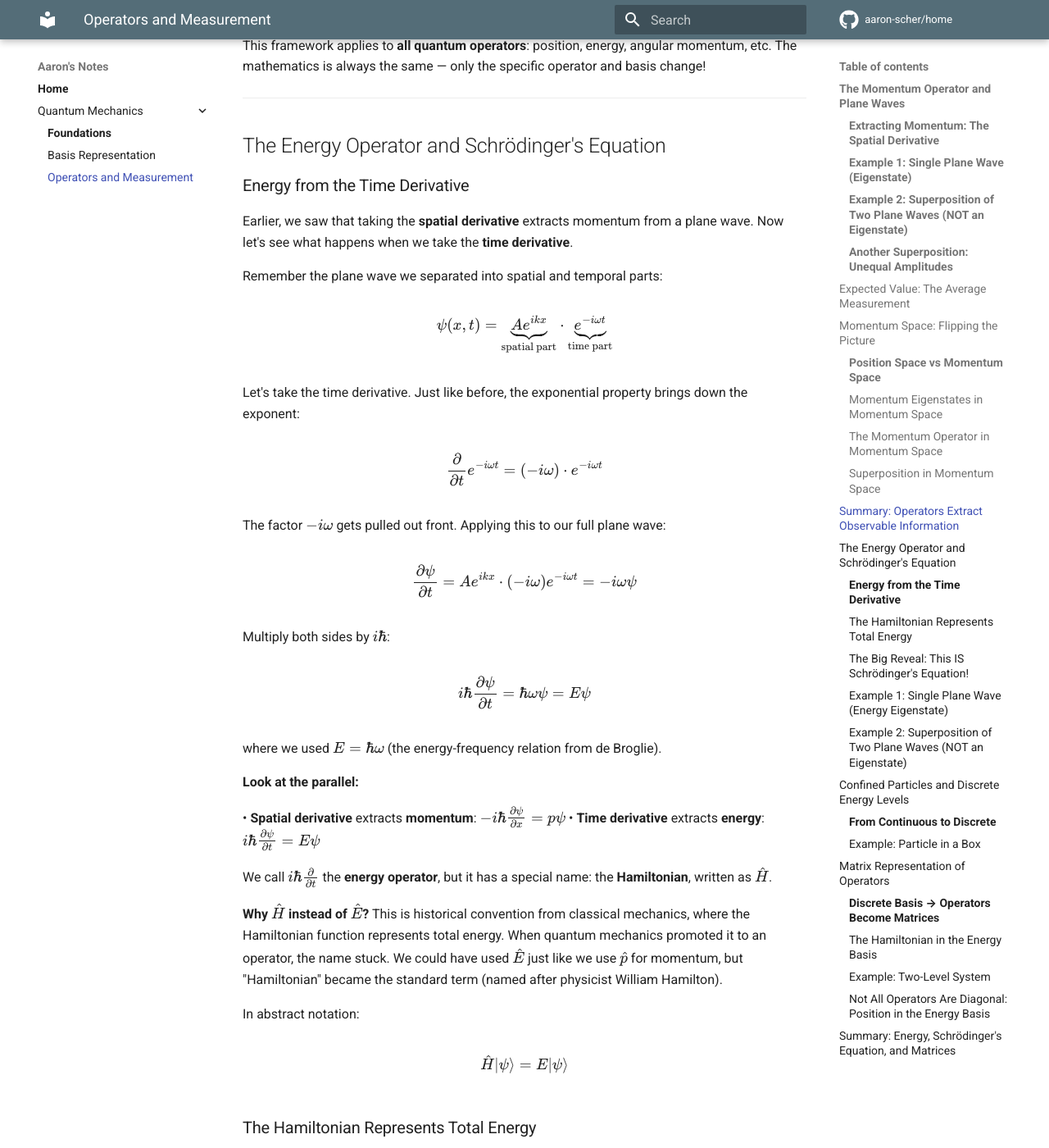
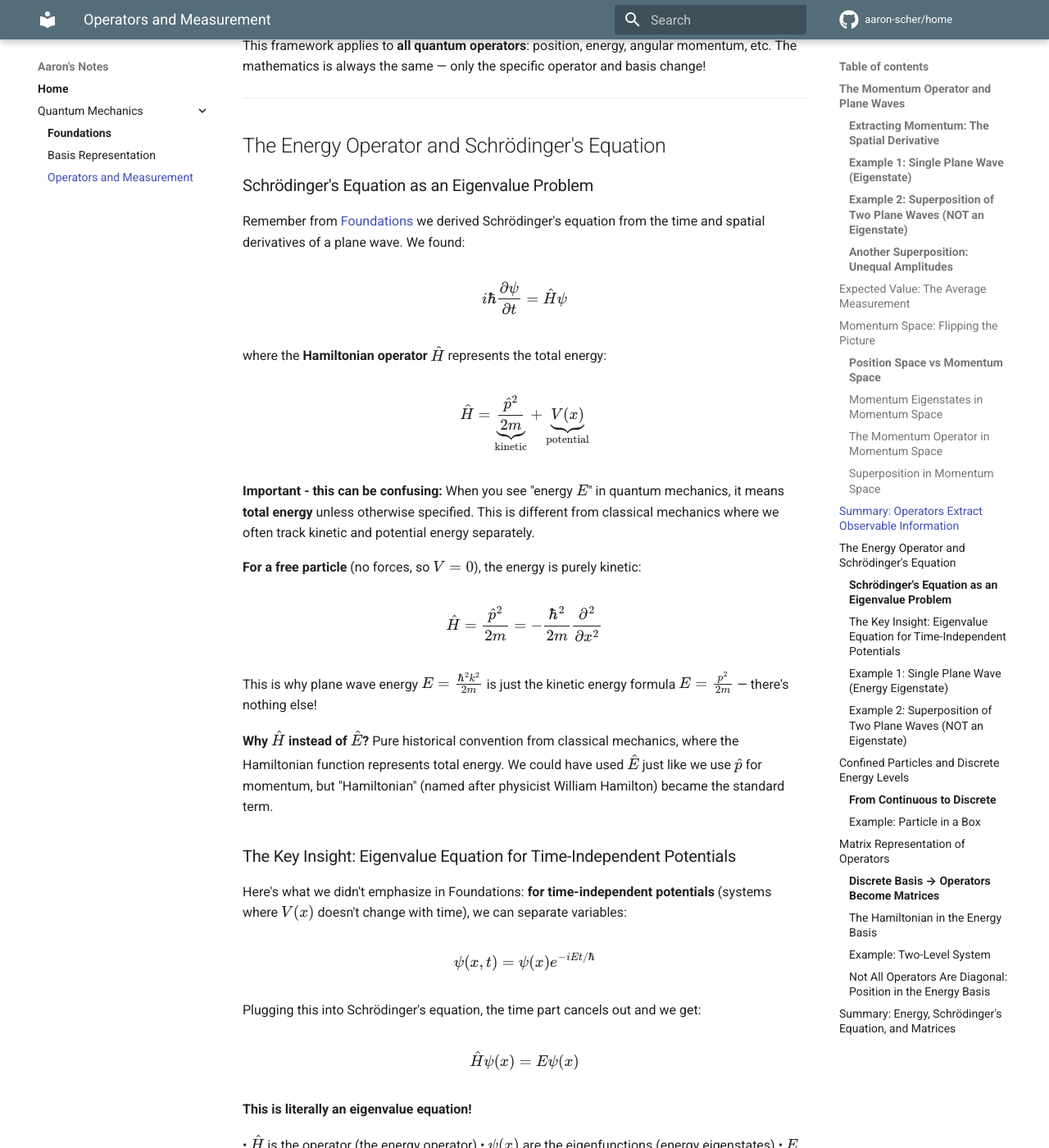
Before and after one commit to aaron-scher/home, an MkDocs documentation site: the page built from docs/quantum-mechanics/quantum-operators.md, in a window 1280 px wide and 1400 px high, scrolled down 7342 px. Shown: the whole window at 82% size. Built offline with MkDocs 1.6.1 and Material for MkDocs 9.7.7, drawn with Linux system fonts in a browser that asks for light colours; comment, search, counter and statistics services are not loaded; some of the changed text lies outside the part shown.

Commit message:
Remove redundant Schrödinger derivation, reference Foundations instead
Streamlined energy operator section to avoid re-deriving what's already
in quantum-foundations.md:

BEFORE:
- Re-derived iℏ∂ψ/∂t = Eψ from time derivative of plane wave
- Re-derived spatial derivative gives kinetic energy
- Re-derived full Schrödinger equation

AFTER:
- Reference Foundations: "Remember we derived iℏ∂ψ/∂t = Ĥψ"
- Brief reminder: Ĥ = kinetic + potential (total energy)
- Jump to KEY INSIGHT: for time-independent V(x), this becomes
  eigenvalue equation Ĥψ(x) = Eψ(x)
- Focus on NEW interpretation: solving Schrödinger = finding
  eigenfunctions/eigenvalues of energy operator

Much more concise (combined 3 sections into 1), no redundancy,
emphasizes the operator/eigenvalue perspective which is the NEW content.

🤖 Generated with [Claude Code](https://claude.com/claude-code)

Co-Authored-By: Claude <noreply@anthropic.com>

```diff
--- a/docs/quantum-mechanics/quantum-operators.md
+++ b/docs/quantum-mechanics/quantum-operators.md
@@ -289,116 +289,55 @@ This framework applies to **all quantum operators**: position, energy, angular m
 
 ## The Energy Operator and Schrödinger's Equation
 
-### Energy from the Time Derivative
+### Schrödinger's Equation as an Eigenvalue Problem
 
-Earlier, we saw that taking the **spatial derivative** extracts momentum from a plane wave. Now let's see what happens when we take the **time derivative**.
-
-Remember the plane wave we separated into spatial and temporal parts:
+Remember from [Foundations](quantum-foundations.md) we derived Schrödinger's equation from the time and spatial derivatives of a plane wave. We found:
 
 $$
-\psi(x,t) = \underbrace{A e^{ikx}}_{\text{spatial part}} \cdot \underbrace{e^{-i\omega t}}_{\text{time part}}
+i\hbar\frac{\partial\psi}{\partial t} = \hat{H}\psi
 $$
 
-Let's take the time derivative. Just like before, the exponential property brings down the exponent:
-
-$$
-\frac{\partial}{\partial t}e^{-i\omega t} = (-i\omega) \cdot e^{-i\omega t}$$
-
-The factor $-i\omega$ gets pulled out front. Applying this to our full plane wave:
-
-$$
-\frac{\partial\psi}{\partial t} = Ae^{ikx} \cdot (-i\omega)e^{-i\omega t} = -i\omega\psi
-$$
-
-Multiply both sides by $i\hbar$:
-
-$$
-i\hbar\frac{\partial\psi}{\partial t} = \hbar\omega\psi = E\psi
-$$
-
-where we used $E = \hbar\omega$ (the energy-frequency relation from de Broglie).
-
-**Look at the parallel:**
-
-• **Spatial derivative** extracts **momentum**: $-i\hbar\frac{\partial\psi}{\partial x} = p\psi$
-• **Time derivative** extracts **energy**: $i\hbar\frac{\partial\psi}{\partial t} = E\psi$
-
-We call $i\hbar\frac{\partial}{\partial t}$ the **energy operator**, but it has a special name: the **Hamiltonian**, written as $\hat{H}$.
-
-**Why $\hat{H}$ instead of $\hat{E}$?** This is historical convention from classical mechanics, where the Hamiltonian function represents total energy. When quantum mechanics promoted it to an operator, the name stuck. We could have used $\hat{E}$ just like we use $\hat{p}$ for momentum, but "Hamiltonian" became the standard term (named after physicist William Hamilton).
-
-In abstract notation:
-
-$$
-\hat{H}|\psi\rangle = E|\psi\rangle
-$$
-
-### The Hamiltonian Represents Total Energy
-
-**Important - this can be confusing:** In quantum mechanics, the Hamiltonian $\hat{H}$ always represents **total energy** = kinetic + potential:
+where the **Hamiltonian operator** $\hat{H}$ represents the total energy:
 
 $$
 \hat{H} = \underbrace{\frac{\hat{p}^2}{2m}}_{\text{kinetic}} + \underbrace{V(x)}_{\text{potential}}
 $$
 
-When you see "energy $E$" in quantum mechanics, it means **total energy** unless otherwise specified. This is different from classical mechanics where we often track kinetic and potential energy separately.
+**Important - this can be confusing:** When you see "energy $E$" in quantum mechanics, it means **total energy** unless otherwise specified. This is different from classical mechanics where we often track kinetic and potential energy separately.
 
-**For a free particle** (no forces acting on it, so $V = 0$), the system is so simple there's no potential energy:
+**For a free particle** (no forces, so $V = 0$), the energy is purely kinetic:
 
 $$
-\hat{H} = \frac{\hat{p}^2}{2m} \quad \text{(purely kinetic)}
+\hat{H} = \frac{\hat{p}^2}{2m} = -\frac{\hbar^2}{2m}\frac{\partial^2}{\partial x^2}
 $$
 
-In position representation, using $\hat{p} = -i\hbar\frac{\partial}{\partial x}$:
+This is why plane wave energy $E = \frac{\hbar^2k^2}{2m}$ is just the kinetic energy formula $E = \frac{p^2}{2m}$ — there's nothing else!
+
+**Why $\hat{H}$ instead of $\hat{E}$?** Pure historical convention from classical mechanics, where the Hamiltonian function represents total energy. We could have used $\hat{E}$ just like we use $\hat{p}$ for momentum, but "Hamiltonian" (named after physicist William Hamilton) became the standard term.
+
+### The Key Insight: Eigenvalue Equation for Time-Independent Potentials
+
+Here's what we didn't emphasize in Foundations: **for time-independent potentials** (systems where $V(x)$ doesn't change with time), we can separate variables:
 
 $$
-\hat{H} = \frac{1}{2m}\left(-i\hbar\frac{\partial}{\partial x}\right)^2 = -\frac{\hbar^2}{2m}\frac{\partial^2}{\partial x^2}
+\psi(x,t) = \psi(x)e^{-iEt/\hbar}
 $$
 
-This is why the energy of a plane wave $E = \frac{\hbar^2k^2}{2m}$ is just the classical kinetic energy formula $E = \frac{p^2}{2m}$ with $p = \hbar k$ — there's nothing else contributing!
-
-Later, for confined particles (particle in a box, atoms, molecules), the potential $V(x) \neq 0$ and the energy eigenvalue $E$ represents the total energy (kinetic + potential combined).
-
-### The Big Reveal: This IS Schrödinger's Equation!
-
-What we just derived — that the time derivative extracts energy — is actually the **Schrödinger equation**!
-
-The general **time-dependent Schrödinger equation** is:
-
-$$
-i\hbar\frac{\partial\psi}{\partial t} = \hat{H}\psi
-$$
-
-This is the fundamental equation of quantum mechanics. It tells you how any quantum state evolves in time.
-
-**For time-independent potentials** (systems where the potential doesn't change with time), we can separate the spatial and temporal parts. Writing $\psi(x,t) = \psi(x)e^{-iEt/\hbar}$ and plugging into the time-dependent equation, the time part cancels out and we're left with:
+Plugging this into Schrödinger's equation, the time part cancels out and we get:
 
 $$
 \hat{H}\psi(x) = E\psi(x)
 $$
 
-**This is an eigenvalue equation!** Let that sink in:
+**This is literally an eigenvalue equation!**
 
-• $\hat{H}$ is the operator (Hamiltonian)
+• $\hat{H}$ is the operator (the energy operator)
 • $\psi(x)$ are the eigenfunctions (energy eigenstates)
 • $E$ are the eigenvalues (energy levels)
 
-**What "solving Schrödinger's equation" really means:**
-You're finding eigenfunctions and eigenvalues of the Hamiltonian operator by definition! Every solution you find is automatically an energy eigenstate with a definite energy eigenvalue $E$.
+**What "solving Schrödinger's equation" really means:** You're finding eigenfunctions and eigenvalues of the Hamiltonian operator by definition! Every solution you find is automatically an energy eigenstate with a definite energy eigenvalue $E$.
 
-**For a free particle,** the Hamiltonian is just kinetic energy:
-
-$$
-\hat{H}\psi = -\frac{\hbar^2}{2m}\frac{\partial^2\psi}{\partial x^2} = E\psi
-$$
-
-The solutions are plane waves $\psi(x) = Ae^{ikx}$ with energy eigenvalues:
-
-$$
-E = \frac{\hbar^2k^2}{2m} = \frac{p^2}{2m}
-$$
-
-The energy spectrum is **continuous** — any $E \geq 0$ is allowed, corresponding to any value of momentum $p = \hbar k$.
+**For a free particle:** Plane waves $\psi(x) = Ae^{ikx}$ are the energy eigenfunctions with eigenvalues $E = \frac{\hbar^2k^2}{2m}$. The energy spectrum is **continuous** — any $E \geq 0$ is allowed.
 
 ### Example 1: Single Plane Wave (Energy Eigenstate)
 
```
